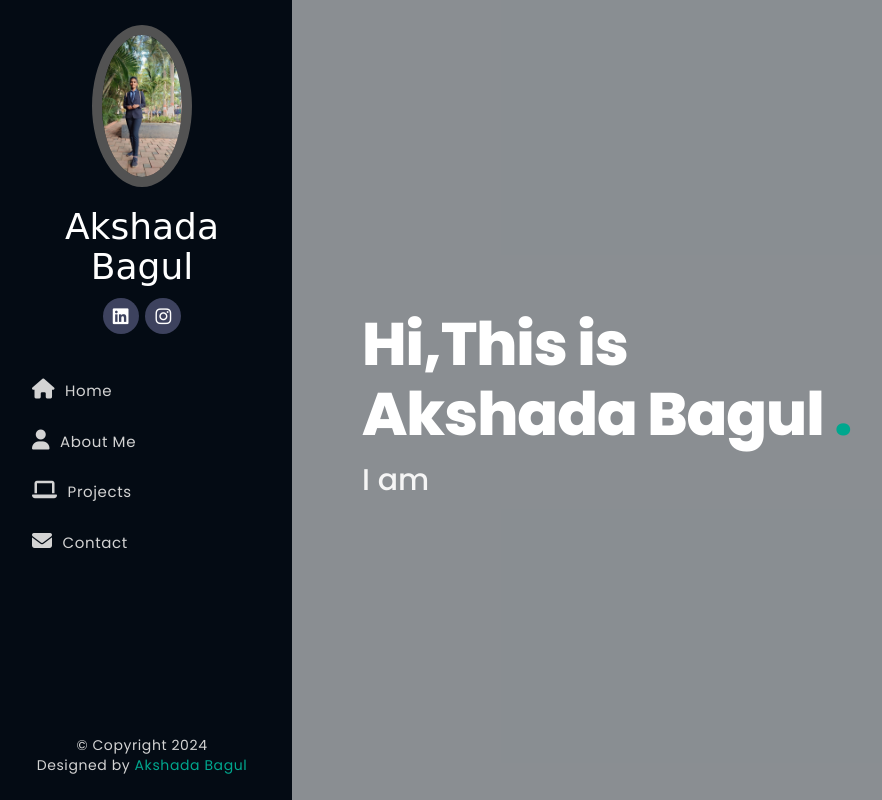
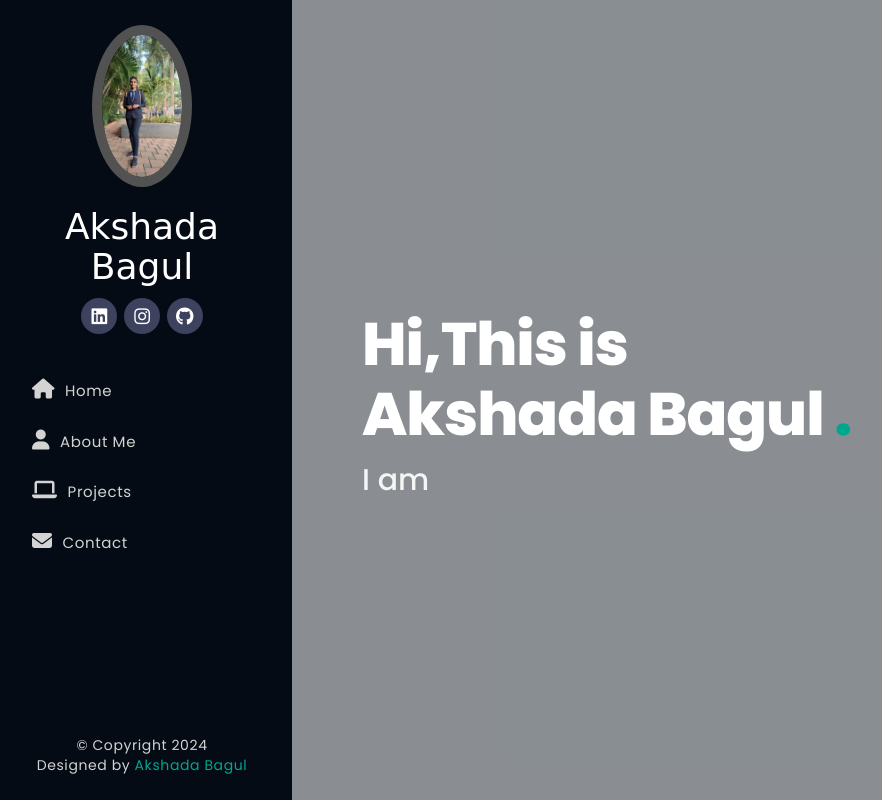
Before and after one commit to Akshada118/Portfolio, a plain HTML site: page index.html in a window 1280 px wide. Shown: the top 800 px of the page, without its empty margins (8-890 px from the left). Drawn offline with nearby package versions, Linux system fonts and the light colour scheme; a script that the page names is missing.

Commit message:
Update index.html

```diff
--- a/index.html
+++ b/index.html
@@ -20,7 +20,7 @@
             <div class="social-icons">
                 <a href="https://www.linkedin.com/in/akshada-bagul-02ab1b233"><i class="fa-brands fa-linkedin"></i></a>
                 <a href="https://www.instagram.com/akshu_118"><i class="fa-brands fa-instagram"></i></a>
-                <!--a href="https://github.com/saloni923"><i class="fa-brands fa-github"></i></a-->
+                <a href="https://github.com/Akshada118"><i class="fa-brands fa-github"></i></a>
             </div>
         </div>
 
```
